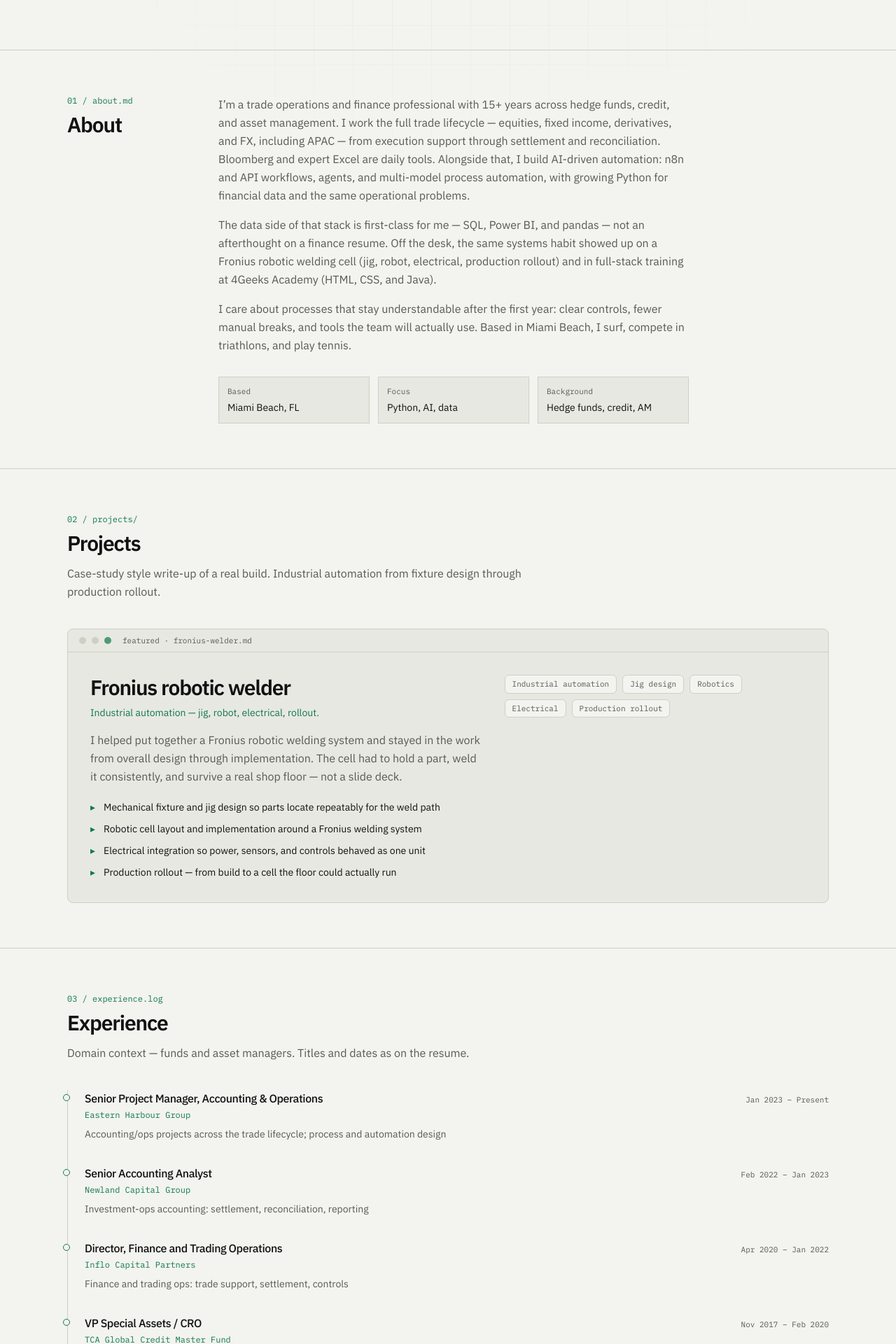
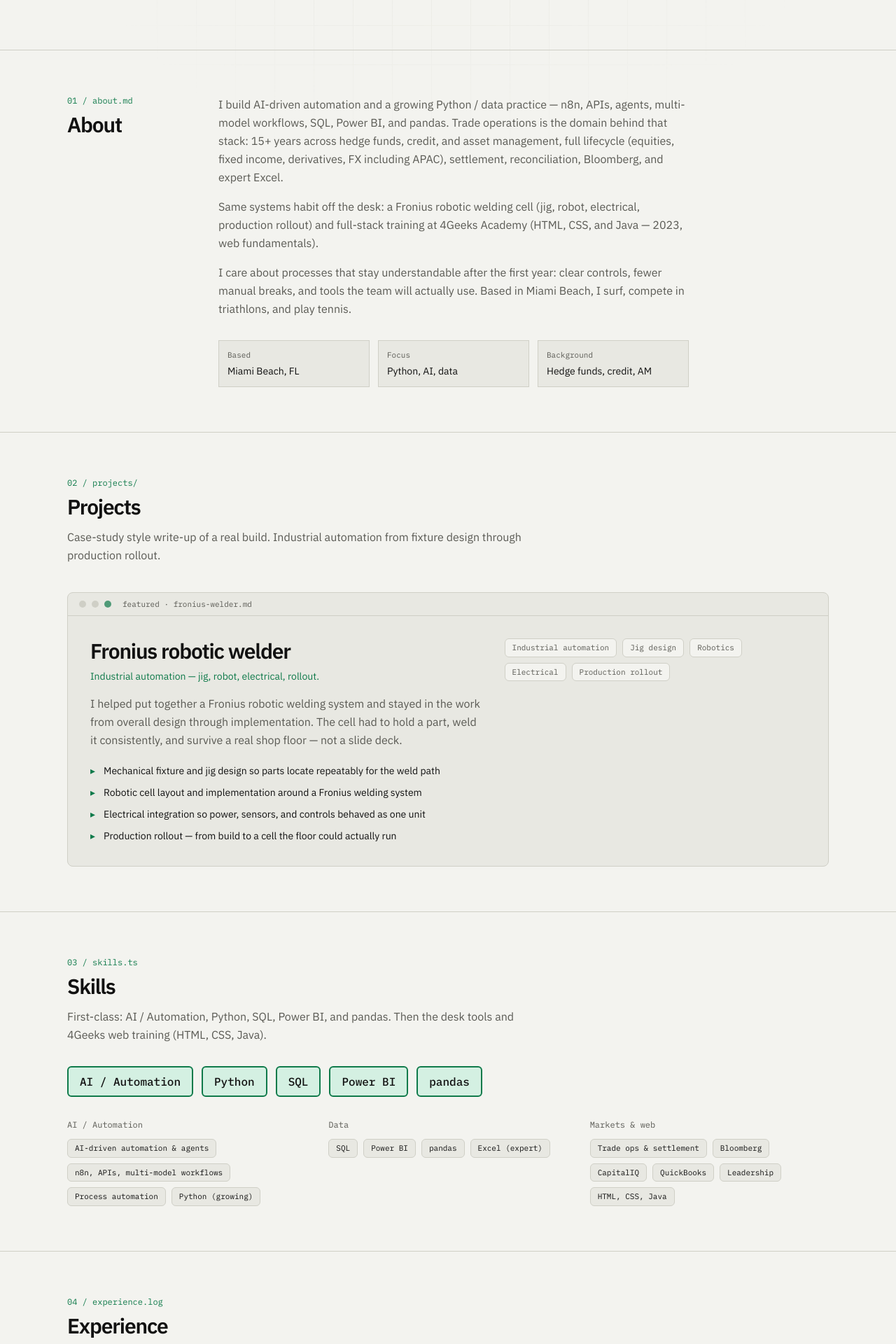
Before and after one commit to al4142/portfolio, a Next.js app: page / in a window 1280 px wide. Shown: the part 580-2500 px from the top of the page at 70% size. Built offline with nearby package versions, Linux system fonts and the light colour scheme.

Commit message:
Lead with projects and skills in the engineer layout.
About now opens on the AI/data stack; experience stays a compact
timeline after skills. Finance remains domain context, not the brand.

Co-authored-by: Alex Lopez <al4142@users.noreply.github.com>

```diff
--- a/src/app/page.tsx
+++ b/src/app/page.tsx
@@ -18,8 +18,8 @@ export default function HomePage() {
         <Hero />
         <About />
         <Projects />
+        <Skills />
         <Experience />
-        <Skills />
         <Education />
         <Contact />
       </main>
--- a/src/components/Experience.tsx
+++ b/src/components/Experience.tsx
@@ -9,7 +9,7 @@ export function Experience() {
     >
       <div className="mx-auto max-w-6xl px-5 py-16 sm:px-8">
         <div className="max-w-2xl">
-          <p className="mono text-xs text-accent">03 / experience.log</p>
+          <p className="mono text-xs text-accent">04 / experience.log</p>
           <h2
             id="experience-heading"
             className="display mt-2 text-2xl font-semibold tracking-tight sm:text-3xl"
@@ -23,7 +23,7 @@ export function Experience() {
 
         <ol className="relative mt-10 border-l border-line pl-6">
           {site.experience.items.map((item) => (
-            <li key={`${item.company}-${item.dates}`} className="relative pb-8 last:pb-0">
+            <li key={`${item.company}-${item.dates}`} className="relative pb-5 last:pb-0">
               <span
                 aria-hidden="true"
                 className="absolute top-1.5 -left-[31px] h-2.5 w-2.5 rounded-full border border-accent bg-bg"
--- a/src/components/Skills.tsx
+++ b/src/components/Skills.tsx
@@ -9,7 +9,7 @@ export function Skills() {
     >
       <div className="mx-auto max-w-6xl px-5 py-16 sm:px-8">
         <div className="max-w-2xl">
-          <p className="mono text-xs text-accent">04 / skills.ts</p>
+          <p className="mono text-xs text-accent">03 / skills.ts</p>
           <h2
             id="skills-heading"
             className="display mt-2 text-2xl font-semibold tracking-tight sm:text-3xl"
--- a/src/content/site.ts
+++ b/src/content/site.ts
@@ -120,8 +120,8 @@ export const site: SiteContent = {
   nav: [
     { label: "About", href: "#about" },
     { label: "Projects", href: "#work" },
+    { label: "Skills", href: "#skills" },
     { label: "Experience", href: "#experience" },
-    { label: "Skills", href: "#skills" },
     { label: "Contact", href: "#contact" },
   ],
   social: [{ label: "Email", href: "mailto:alex@4142mb.com" }],
@@ -134,8 +134,8 @@ export const site: SiteContent = {
   about: {
     title: "About",
     paragraphs: [
-      "I’m a trade operations and finance professional with 15+ years across hedge funds, credit, and asset management. I work the full trade lifecycle — equities, fixed income, derivatives, and FX, including APAC — from execution support through settlement and reconciliation. Bloomberg and expert Excel are daily tools. Alongside that, I build AI-driven automation: n8n and API workflows, agents, and multi-model process automation, with growing Python for financial data and the same operational problems.",
-      "The data side of that stack is first-class for me — SQL, Power BI, and pandas — not an afterthought on a finance resume. Off the desk, the same systems habit showed up on a Fronius robotic welding cell (jig, robot, electrical, production rollout) and in full-stack training at 4Geeks Academy (HTML, CSS, and Java).",
+      "I build AI-driven automation and a growing Python / data practice — n8n, APIs, agents, multi-model workflows, SQL, Power BI, and pandas. Trade operations is the domain behind that stack: 15+ years across hedge funds, credit, and asset management, full lifecycle (equities, fixed income, derivatives, FX including APAC), settlement, reconciliation, Bloomberg, and expert Excel.",
+      "Same systems habit off the desk: a Fronius robotic welding cell (jig, robot, electrical, production rollout) and full-stack training at 4Geeks Academy (HTML, CSS, and Java — 2023, web fundamentals).",
       "I care about processes that stay understandable after the first year: clear controls, fewer manual breaks, and tools the team will actually use. Based in Miami Beach, I surf, compete in triathlons, and play tennis.",
     ],
     facts: [
@@ -174,7 +174,7 @@ export const site: SiteContent = {
   },
   experience: {
     title: "Experience",
-    intro: "Domain context — funds and asset managers. Titles and dates as on the resume.",
+    intro: "Domain context. Titles and dates as on the resume.",
     items: [
       {
         company: "Eastern Harbour Group",
```
